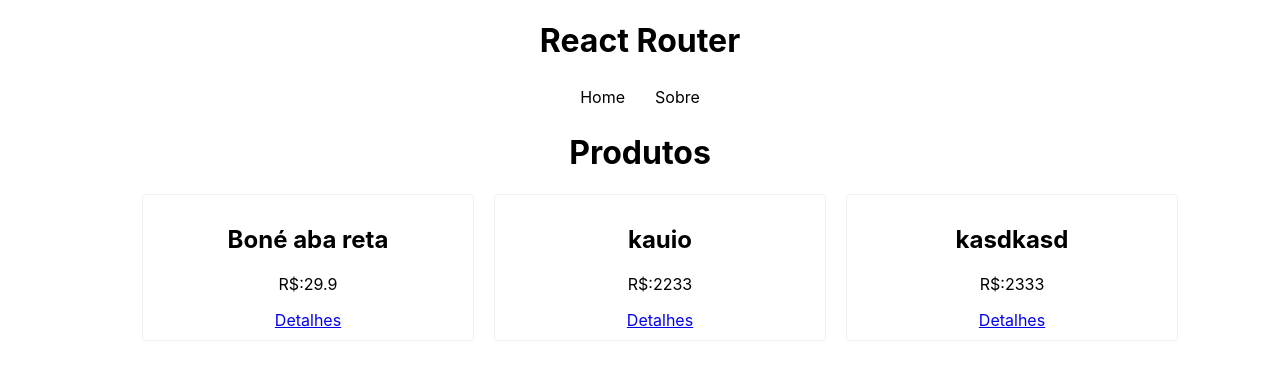
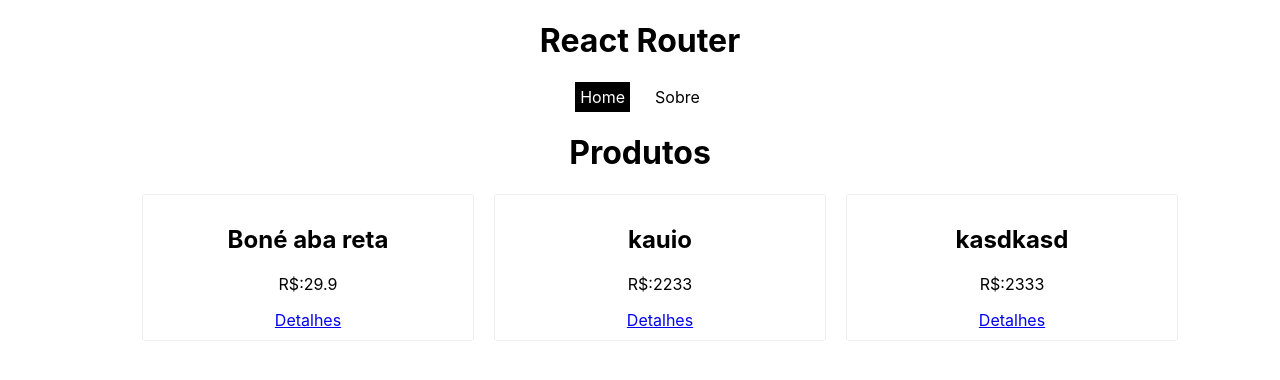
Before and after one commit to kaiotcp1/curso_react, a React (Create React App) app in the folder 8_REACT_ROUTER/reactrouter/: page / in a window 1280 px wide. Shown: the top 380 px of the page. Built offline with nearby package versions, Linux system fonts and the light colour scheme; data requests are answered from the project's data file.

Commit message:
Link ativo (Active link)

```diff
--- a/8_REACT_ROUTER/reactrouter/src/components/Navbar.js
+++ b/8_REACT_ROUTER/reactrouter/src/components/Navbar.js
@@ -1,5 +1,5 @@
 import React from 'react'
-import { Link } from 'react-router-dom'
+import { Link, NavLink } from 'react-router-dom'
 import "./NavBar.css"
 
 // Import link
@@ -7,8 +7,13 @@ import "./NavBar.css"
 const Navbar = () => {
     return (
         <nav>
-            <Link to="/">Home</Link>
-            <Link to="/about">Sobre</Link>
+            {/* <Link to="/">Home</Link>
+            <Link to="/about">Sobre</Link> */}
+
+            <NavLink to="/"
+             //</nav>className={({isActive}) => (isActive ? "esta-ativo" : "não-ativo")}
+             >Home</NavLink>
+            <NavLink to="/about">Sobre</NavLink>
         </nav>
     )
 }
```
